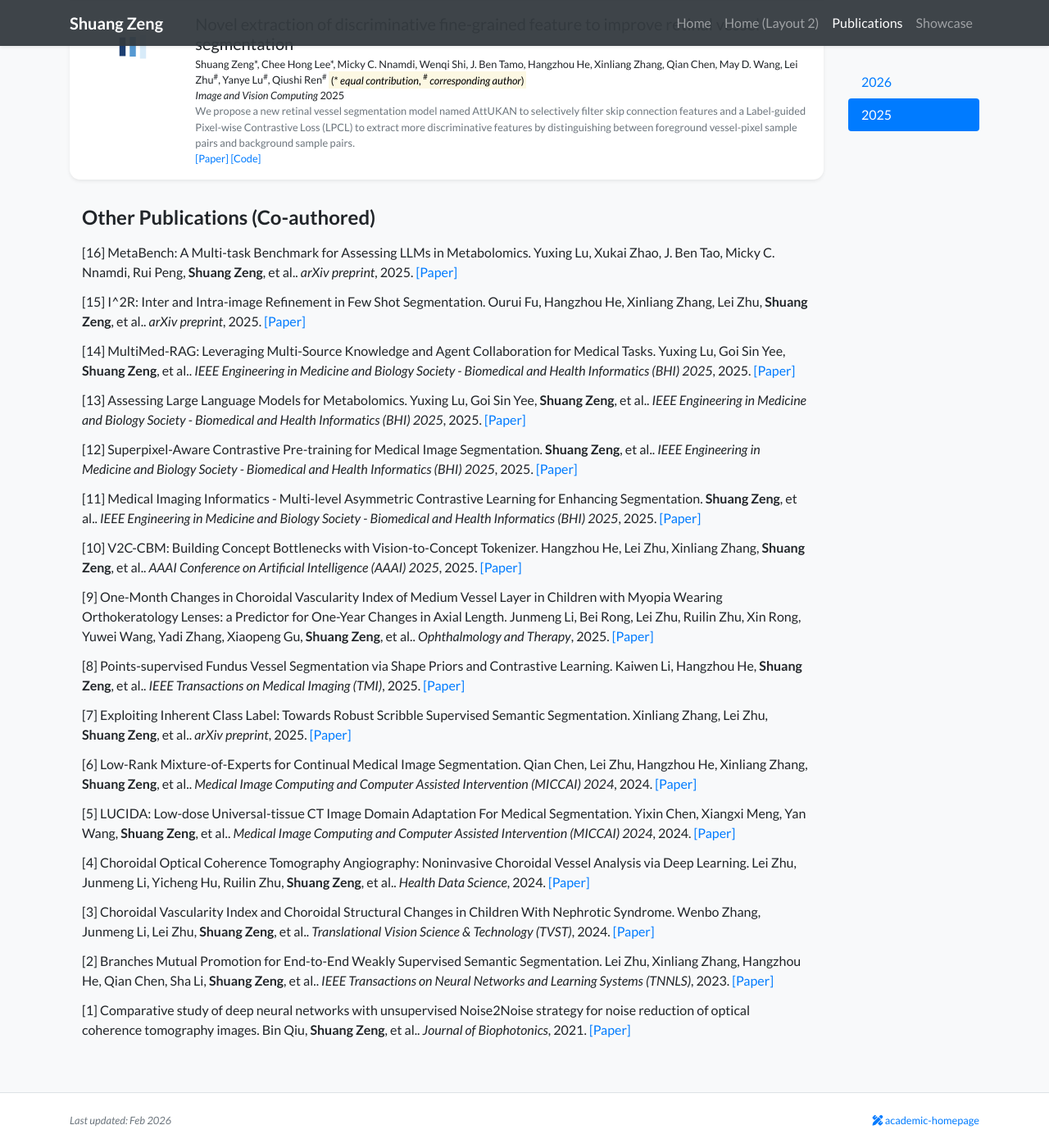
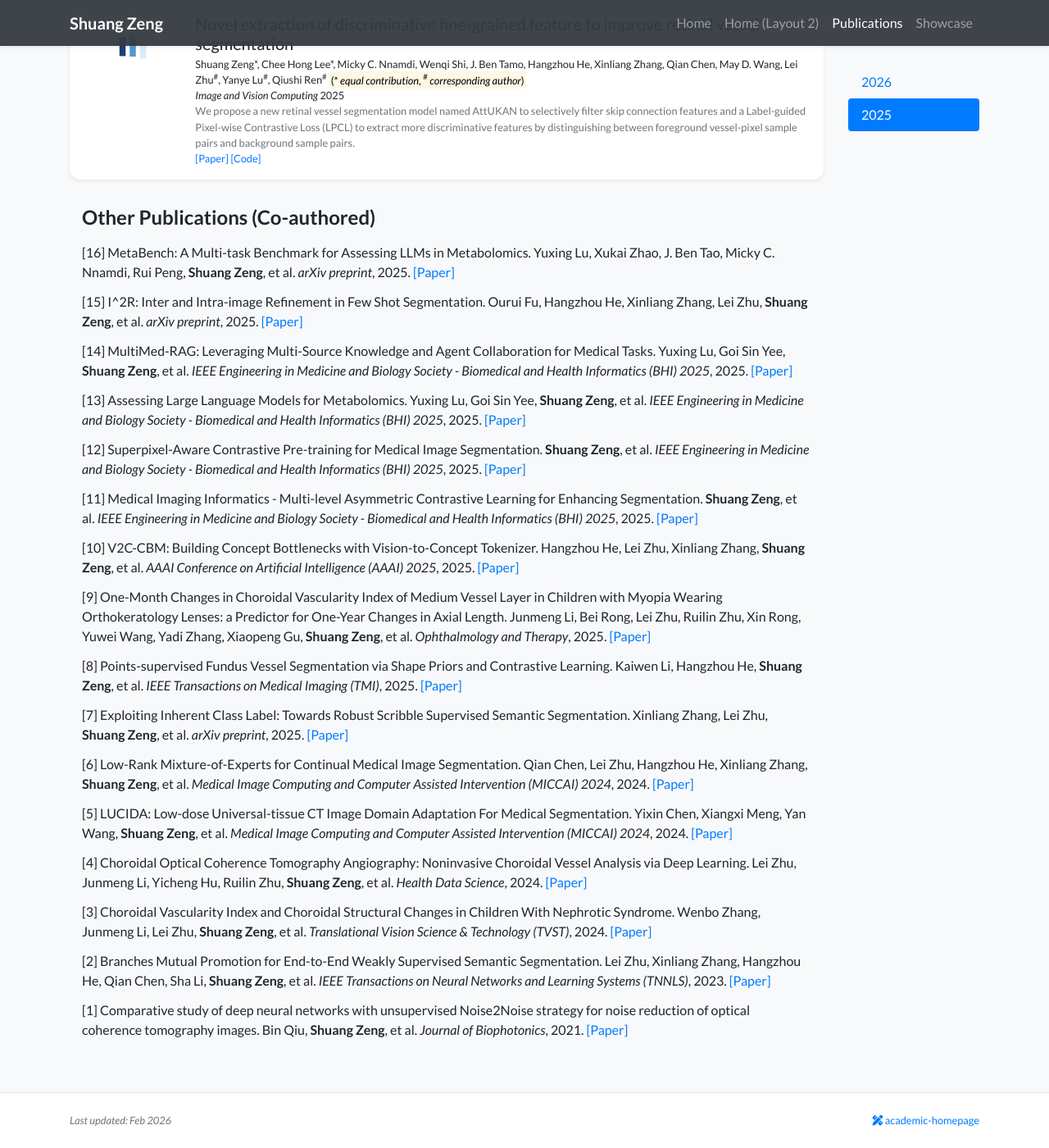
Before and after one commit to stevezs315/stevezs315.github.io, a Jekyll site: the page built from publications.html, in a window 1280 px wide and 1400 px high, scrolled down 815 px. Shown: the whole window at 82% size. Built offline with Jekyll 4.4.1, drawn with Linux system fonts in a browser that asks for light colours; nearby versions of some CDN libraries; a style sheet for code colours, icons or effects is not loaded.

Commit message:
Update publications.html

```diff
--- a/publications.html
+++ b/publications.html
@@ -25,7 +25,7 @@ body_attr: >-
             {% for pub in site.data.co-author_pub %}
             <li style="margin-bottom: 0.75rem;">
               [{{ pub.index }}] {{ pub.title }}.
-              {{ pub.authors }}.
+              {{ pub.authors }}
               <i>{{ pub.venue }}</i>, {{ pub.year }}.
               {% if pub.url %}<a href="{{ pub.url }}">[Paper]</a>{% endif %}
             </li>
```
